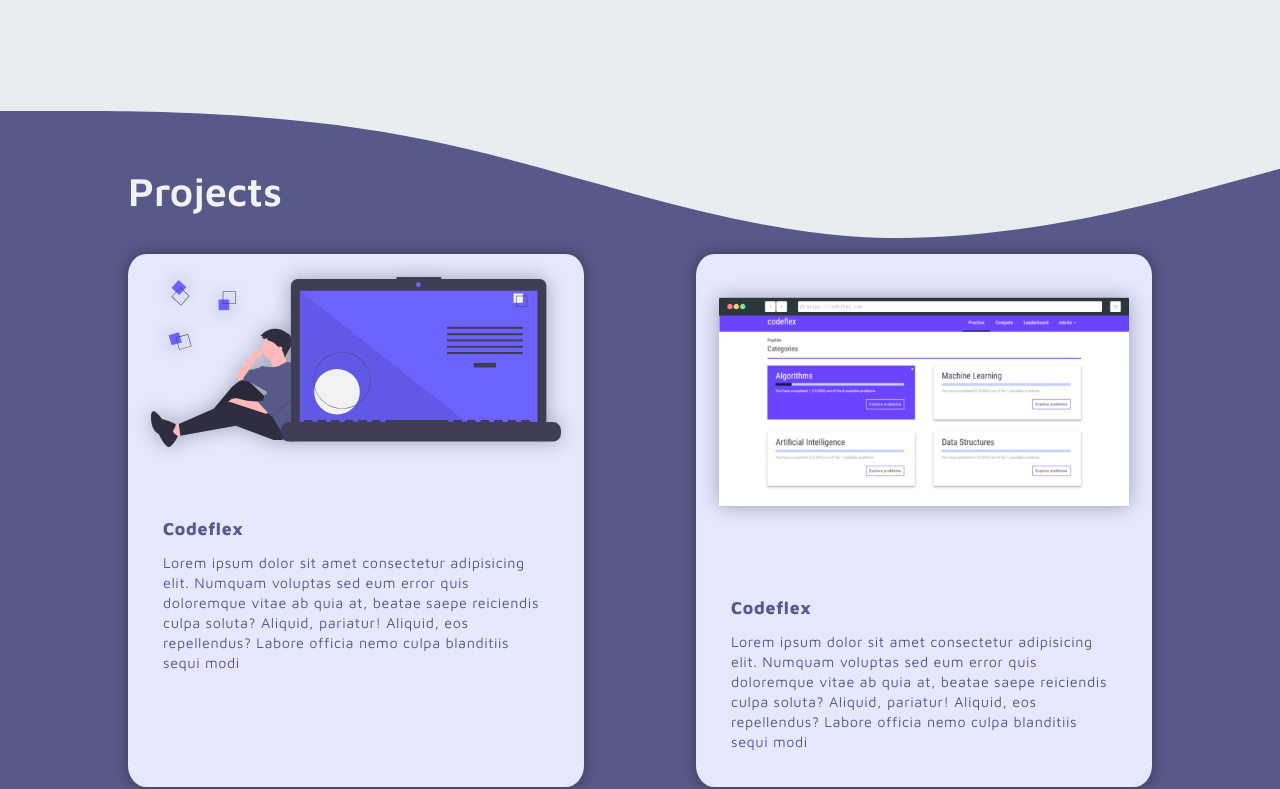
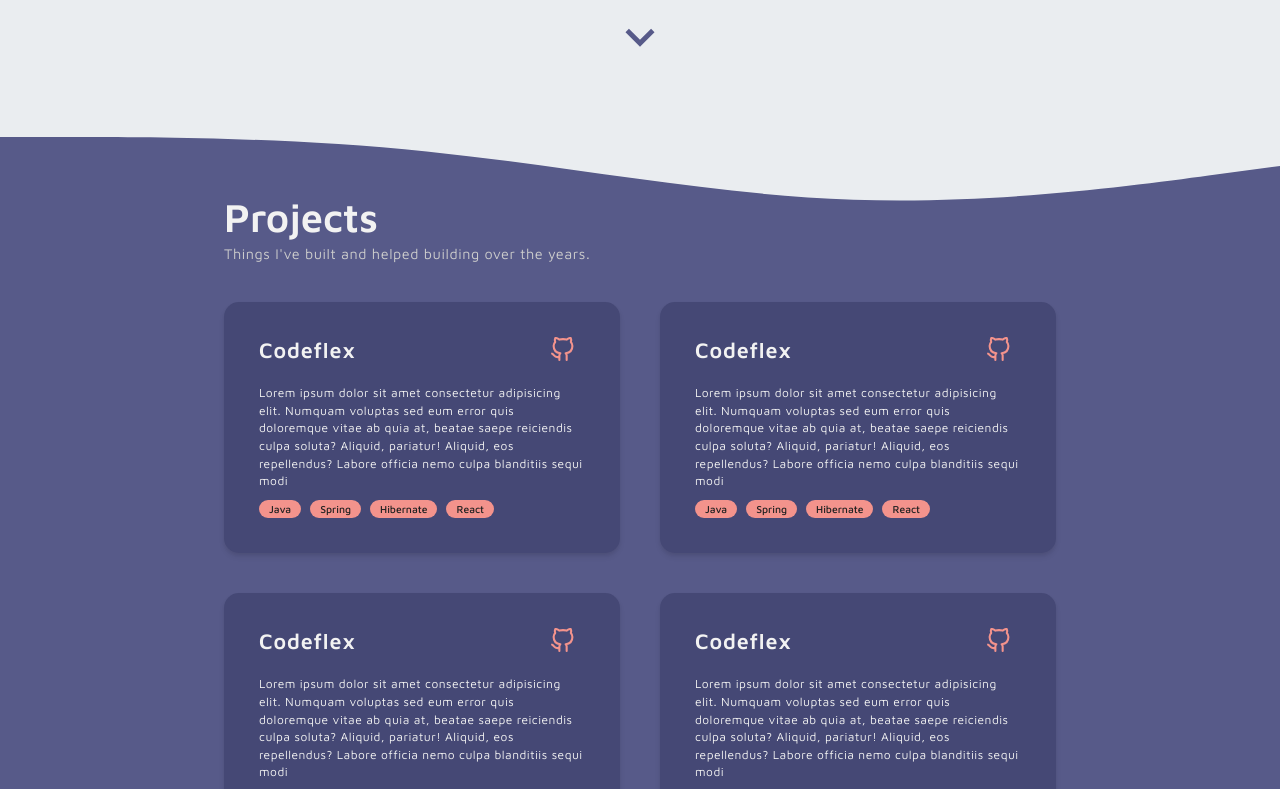
Before and after one commit to miguelfbrito/portfolio, a Gatsby site in the folder portfolio/: page / in a window 1280 px wide. Shown: the part 769-1558 px from the top of the page. Built offline with nearby package versions, Linux system fonts and the light colour scheme; Gatsby itself is replaced by a stand-in of ours.

Commit message:
Add Projects cards

```diff
--- a/portfolio/src/components/common/Container/index.js
+++ b/portfolio/src/components/common/Container/index.js
@@ -2,10 +2,10 @@ import styled from "styled-components"
 
 export const Container = styled.div`
   margin: 0 auto;
-  max-width: 80%;
+  max-width: 65%;
 
   @media (min-width: 601px) {
-    width: 90%;
+    width: 85%;
   }
 
   @media only screen and (max-width: 1000px) {
--- a/portfolio/src/components/common/constants.js
+++ b/portfolio/src/components/common/constants.js
@@ -1,5 +1,6 @@
 export const color = {
   primary: "#575A89",
+  secondary: "#f3938c",
   background: "#EAEDF0",
   darkblue: "#403b57",
   darkbluetext: "#66607d",
--- a/portfolio/src/components/common/globalStyle.js
+++ b/portfolio/src/components/common/globalStyle.js
@@ -7,7 +7,7 @@ const GlobalStyle = createGlobalStyle`
         padding: 0px;
     }
 
-    h1, h2, h3, h4, a, p {
+    h1, h2, h3, h4, a, p, li {
         font-family: Maven Pro;
         font-style: normal;
         color: ${color.white}
@@ -37,18 +37,25 @@ const GlobalStyle = createGlobalStyle`
         }
     }
 
-
-
     @keyframes fadeIn {
         from {
         opacity: 0;
-        margin-left: -35px;
-        margin-right: 35px;
+        margin-left: -25px;
+        margin-right: 25px;
         }
         to {
         opacity: 1;
         margin-left: 0px;
         margin-right: 0px;
+        }
+    }
+
+    @keyframes fadeInPlace {
+        from {
+        opacity: 0;
+        }
+        to {
+        opacity: 1;
         }
     }
 
--- a/portfolio/src/components/common/styles.js
+++ b/portfolio/src/components/common/styles.js
@@ -2,7 +2,7 @@ import styled from "styled-components"
 
 export const Grid = styled.section`
   display: grid;
-  grid-template-columns: 1.4fr 1.4fr 1.8fr;
+  grid-template-columns: 1fr 1fr 0.5fr;
   grid-gap: 2rem;
   grid-template-areas:
     "intro intro image"
@@ -30,15 +30,20 @@ export const ImageWrapper = styled.div`
   align-items: center;
   justify-content: flex-end;
 
+  opacity: 0;
+  animation: fadeInPlace 1s;
+  animation-delay: 1.2s;
+  animation-fill-mode: forwards;
+
   @media only screen and (max-width: 1280px) {
     display: none;
   }
 `
 
 export const Image = styled.img`
-  width: 30vw;
+  width: 100%;
   display: flex;
-  margin-top: 50px;
+  margin-top: 10vh;
   filter: drop-shadow(5px 5px 5px rgba(0, 0, 0, 0.2));
 `
 
--- a/portfolio/src/components/landing/Header/Navbar/styles.js
+++ b/portfolio/src/components/landing/Header/Navbar/styles.js
@@ -6,7 +6,7 @@ export const Wrapper = styled.div`
   justify-content: space-between;
   padding-top: 15px;
 
-  animation: fadeIn 1s;
+  animation: fadeInPlace 0.75s;
 
   @media screen and (max-width: 700px) {
     padding-top: 0;
--- a/portfolio/src/components/landing/Intro/styles.js
+++ b/portfolio/src/components/landing/Intro/styles.js
@@ -14,15 +14,14 @@ export const Wrapper = styled.div`
   h2 {
     font-weight: 600;
     font-size: 2.5em;
-    letter-spacing: -0.05em;
     color: ${props => props.theme.primary};
     /* color: ${color.primary}; */
+    margin-bottom: 25px;
   }
 
   h3 {
     font-weight: 600;
     font-size: 19px;
-    margin: 5px 0 10px 0;
   }
 
   h4 {
--- a/portfolio/src/components/landing/Projects/index.jsx
+++ b/portfolio/src/components/landing/Projects/index.jsx
@@ -1,71 +1,114 @@
-import React from "react"
+import React, { useEffect, useState, useRef, useCallback } from "react"
 import {
   Wrapper,
   ProjectWrapper,
   ImageWrapper,
   Project,
   Content,
+  Technologies,
 } from "./styles"
 
 import codeflex from "../../../assets/images/projects/codeflex.png"
 import test from "../../../assets/images/undraw_code_thinking.svg"
+import projectBackground from "../../../assets/images/projects_background.svg"
+import { createRef } from "react"
 
-import projectBackground from "../../../assets/images/projects_background.svg"
+const MyProjects = [
+  {
+    name: "Codeflex",
+    description:
+      "Lorem ipsum dolor sit amet consectetur adipisicing elit. Numquam voluptas sed eum error quis doloremque vitae ab quia at, beatae saepe reiciendis culpa soluta? Aliquid, pariatur! Aliquid, eos repellendus? Labore officia nemo culpa blanditiis sequi modi",
+    technologies: ["Java", "Spring", "Hibernate", "React"],
+    github: "https://github.com/miguelfbrito/codeflex",
+    teste: <p>KEKEKE</p>,
+  },
+  {
+    name: "Codeflex",
+    description:
+      "Lorem ipsum dolor sit amet consectetur adipisicing elit. Numquam voluptas sed eum error quis doloremque vitae ab quia at, beatae saepe reiciendis culpa soluta? Aliquid, pariatur! Aliquid, eos repellendus? Labore officia nemo culpa blanditiis sequi modi",
+    technologies: ["Java", "Spring", "Hibernate", "React"],
+    github: "https://github.com/miguelfbrito/codeflex",
+    teste: <p>KEKEKE</p>,
+  },
+  {
+    name: "Codeflex",
+    description:
+      "Lorem ipsum dolor sit amet consectetur adipisicing elit. Numquam voluptas sed eum error quis doloremque vitae ab quia at, beatae saepe reiciendis culpa soluta? Aliquid, pariatur! Aliquid, eos repellendus? Labore officia nemo culpa blanditiis sequi modi",
+    technologies: ["Java", "Spring", "Hibernate", "React"],
+    github: "https://github.com/miguelfbrito/codeflex",
+    teste: <p>KEKEKE</p>,
+  },
+  {
+    name: "Codeflex",
+    description:
+      "Lorem ipsum dolor sit amet consectetur adipisicing elit. Numquam voluptas sed eum error quis doloremque vitae ab quia at, beatae saepe reiciendis culpa soluta? Aliquid, pariatur! Aliquid, eos repellendus? Labore officia nemo culpa blanditiis sequi modi",
+    technologies: ["Java", "Spring", "Hibernate", "React"],
+    github: "https://github.com/miguelfbrito/codeflex",
+    teste: <p>KEKEKE</p>,
+  },
+]
+
 export const Projects = () => {
+  const wrapperRef = useRef(null)
+  const [projectWrapperHeight, setProjectWrapperHeight] = useState(0)
+
+  const onResize = () => {
+    console.log("Resizing")
+    console.log(wrapperRef.current)
+
+    if (wrapperRef.current) {
+      console.log("hi: " + wrapperRef.current.offsetHeight)
+      setProjectWrapperHeight(wrapperRef.current.offsetHeight)
+    }
+  }
+
+  useEffect(() => {
+    window.addEventListener("resize", onResize)
+  }, [])
+
   return (
     <Wrapper>
-      <img src={projectBackground} style={{ height: "200%" }} />
+      <img
+        src={projectBackground}
+        style={{
+          minHeight: `${projectWrapperHeight + 300}px`,
+          marginBottom: "300px",
+        }}
+      />
       <h2>Projects</h2>
+      <h3>Things I've built and helped building over the years.</h3>
+      <ProjectWrapper ref={wrapperRef}>
+        {MyProjects.map(project => (
+          <Project>
+            <Content>
+              <h3>{project.name}</h3>
 
-      <ProjectWrapper>
-        <Project>
-          <div>
-            <ImageWrapper>
-              <img src={test} alt="" />
-            </ImageWrapper>
-            <Content>
-              <h3>Codeflex</h3>
-              <p>
-                Lorem ipsum dolor sit amet consectetur adipisicing elit. Numquam
-                voluptas sed eum error quis doloremque vitae ab quia at, beatae
-                saepe reiciendis culpa soluta? Aliquid, pariatur! Aliquid, eos
-                repellendus? Labore officia nemo culpa blanditiis sequi modi
-              </p>
+              <a href={project.github}>
+                <svg
+                  width="25"
+                  data-ga="true"
+                  viewBox="0 0 24 24"
+                  fill="none"
+                  stroke="#fff"
+                  stroke-width="2"
+                  stroke-linecap="round"
+                  stroke-linejoin="round"
+                  class="feather feather-github"
+                >
+                  <path d="M9 19c-5 1.5-5-2.5-7-3m14 6v-3.87a3.37 3.37 0 00-.94-2.61c3.14-.35 6.44-1.54 6.44-7A5.44 5.44 0 0020 4.77 5.07 5.07 0 0019.91 1S18.73.65 16 2.48a13.38 13.38 0 00-7 0C6.27.65 5.09 1 5.09 1A5.07 5.07 0 005 4.77a5.44 5.44 0 00-1.5 3.78c0 5.42 3.3 6.61 6.44 7A3.37 3.37 0 009 18.13V22"></path>
+                </svg>
+              </a>
+
+              <p>{project.description}</p>
+
+              <Technologies>
+                {project.technologies.map(tech => (
+                  <li>{tech}</li>
+                ))}
+              </Technologies>
             </Content>
-          </div>
-        </Project>
-        <Project>
-          <div>
-            <div>
-              <img src={codeflex} alt="" />
-            </div>
-            <Content>
-              <h3>Codeflex</h3>
-              <p>
-                Lorem ipsum dolor sit amet consectetur adipisicing elit. Numquam
-                voluptas sed eum error quis doloremque vitae ab quia at, beatae
-                saepe reiciendis culpa soluta? Aliquid, pariatur! Aliquid, eos
-                repellendus? Labore officia nemo culpa blanditiis sequi modi
-              </p>
-            </Content>
-          </div>
-        </Project>
-        <Project>
-          <div>
-            <div>
-              <img src={codeflex} alt="" />
-            </div>
-            <Content>
-              <h3>Codeflex</h3>
-              <p>
-                Lorem ipsum dolor sit amet consectetur adipisicing elit. Numquam
-                voluptas sed eum error quis doloremque vitae ab quia at, beatae
-                saepe reiciendis culpa soluta? Aliquid, pariatur! Aliquid, eos
-                repellendus? Labore officia nemo culpa blanditiis sequi modi
-              </p>
-            </Content>
-          </div>
-        </Project>
+          </Project>
+        ))}
       </ProjectWrapper>
     </Wrapper>
   )
--- a/portfolio/src/components/landing/Projects/styles.js
+++ b/portfolio/src/components/landing/Projects/styles.js
@@ -1,6 +1,9 @@
 import styled from "styled-components"
 import image from "../../../assets/images/projects_background.svg"
 import { color } from "../../../components/common/constants"
+
+import projectBackground from "../../../assets/images/projects_background.svg"
+
 export const Wrapper = styled.div`
   margin-top: 10vh;
 
@@ -19,39 +22,41 @@ export const Wrapper = styled.div`
     color: ${color.white};
     padding-top: 7vh;
   }
+
+  h3 {
+    color: #ccc;
+    font-weight: 400;
+    font-size: 0.9rem;
+    margin-top: 5px;
+  }
 `
 
 export const ProjectWrapper = styled.div`
   display: grid;
-  grid-template-columns: repeat(auto-fit, minmax(19rem, 1fr));
-  grid-gap: 7rem;
+  grid-template-columns: repeat(auto-fit, minmax(20rem, 1fr));
+  grid-gap: 2.5rem;
   margin-top: 5vh;
+
+  @media screen and (max-width: 700) {
+    grid-template-columns: repeat(auto-fit, minmax(5rem, 1fr));
+  }
 `
 
 export const Project = styled.div`
   position: relative;
-  box-shadow: 0px 0px 15px rgba(0, 0, 0, 0.4);
-  border-radius: 4%;
+  /* box-shadow: 0px 5px 15px rgba(0, 0, 0, 0.1); */
+
+  box-shadow: 0px 4px 6px -1px rgba(0, 0, 0, 0.1),
+    0px 2px 4px -1px rgba(0, 0, 0, 0.06);
+
   transition: transform 200ms ease-in-out, box-shadow 200ms ease-in-out;
   overflow: hidden;
+  border-radius: 15px;
 
-  /* background-color: ${color.white}; */
-
-  background-color: #e6e8ff;
-  /* background-color:
-  /* background-color: #383c66; */
-  /* background: rgb(242, 242, 242);
-  background: linear-gradient(
-    280deg,
-    rgba(242, 242, 242, 1) 0%,
-    rgba(171, 178, 219, 1) 100%
-  ); */
-   &:hover {
-    transform: scale(1.1);
-    box-shadow: 0px 0px 15px rgba(0, 0, 0, 0.6);
-    border: none;
+  &:hover {
+    transform: translateY(-5px);
   }
-
+  background-color: #454875;
   img {
     position: relative;
     width: 90%;
@@ -59,10 +64,8 @@ export const Project = styled.div`
     top: 0;
     margin: 5%;
     z-index: 1;
-    filter: drop-shadow(0px 0px 10px rgba(0,0,0,0.3));
+    filter: drop-shadow(0px 0px 10px rgba(0, 0, 0, 0.3));
   }
-
-  /* clip-path: inset(0% 10% 0% 0%); */
 `
 
 export const ImageWrapper = styled.div`
@@ -72,24 +75,40 @@ export const ImageWrapper = styled.div`
 
 export const Content = styled.div`
   position: relative;
-  max-height: 50%;
   padding: 35px;
   /* background-color: ${color.primary}; */
   h3,
   p {
-    color: ${color.primary};
+    color: ${color.white};
     line-height: 1.1rem;
   }
 
   h3{
-    font-size: 1.1rem;
-    margin: 15px auto;
+    font-size: 1.35rem;
+    margin-bottom: 25px;
+    font-weight: 600;
   }
 
   p {
-    font-size: 0.9rem;
-    line-height: 1.25rem;
+    font-size: 0.75rem;
+    font-weight: 400;
   }
+
+  svg {
+    position: absolute;
+    right: 45px;
+    top: 35px;
+    stroke: ${color.secondary};
+  }
+
+
+  svg:hover {
+    cursor: pointer;
+    stroke: #fcb4ae;
+    transition: stroke 300ms ease-in-out;
+  }
+
+
 `
 
 export const Description = styled.div`
@@ -101,3 +120,24 @@ export const Description = styled.div`
     clip-path: inset(0% 0% 0% 0%);
   }
 `
+
+export const Technologies = styled.ul`
+  display: flex;
+  /* justify-content: flex-end; */
+  flex-wrap: wrap;
+  li {
+    font-size: 0.65rem;
+    color: #222;
+    font-weight: 500;
+    background-color: ${color.secondary};
+    padding: 3px 10px;
+    border-radius: 15px;
+    list-style: none;
+
+    margin: 10px 9px 0 0;
+  }
+
+  li:first-child {
+    margin-left: 0;
+  }
+`
--- a/portfolio/src/pages/index.js
+++ b/portfolio/src/pages/index.js
@@ -26,9 +26,9 @@ export default () => (
       src={headerImage}
       style={{
         position: "absolute",
+        display: "block",
         zIndex: "-1",
-        maxHeight: "11rem",
-        width: "100vw",
+        width: "100%",
         maxWidth: "100%",
         left: 0,
       }}
```
Also changed, not shown: portfolio/src/components/landing/Description/index.jsx (+6 -1 lines), portfolio/src/components/landing/Description/styles.js (+13 -1 lines), portfolio/src/components/landing/Intro/index.jsx (+9 -8 lines).
